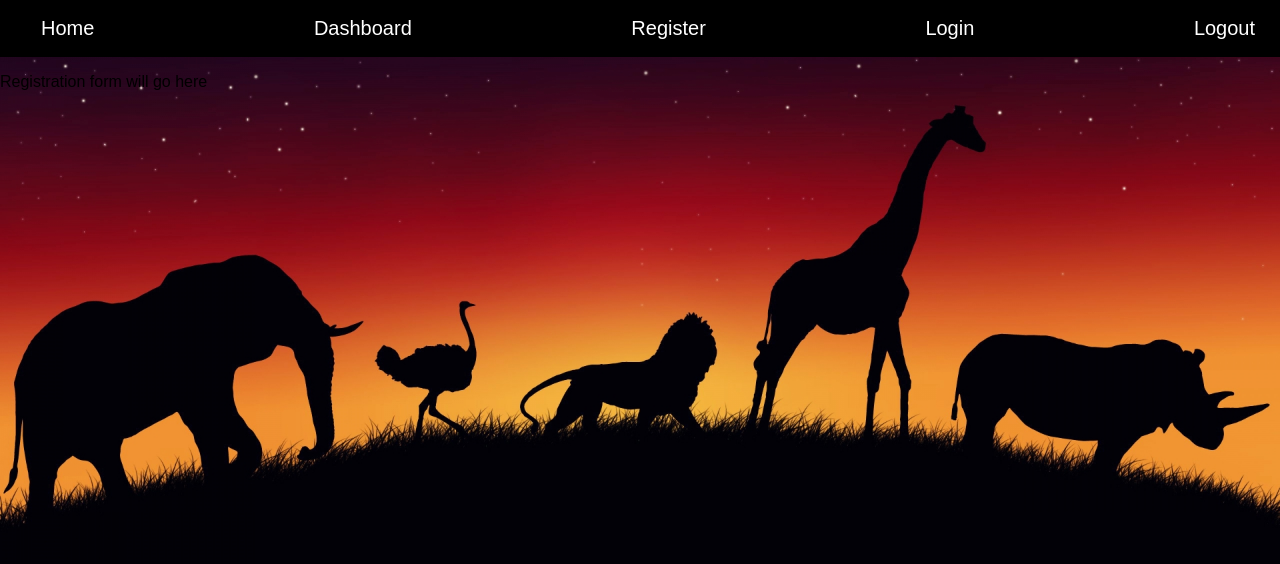
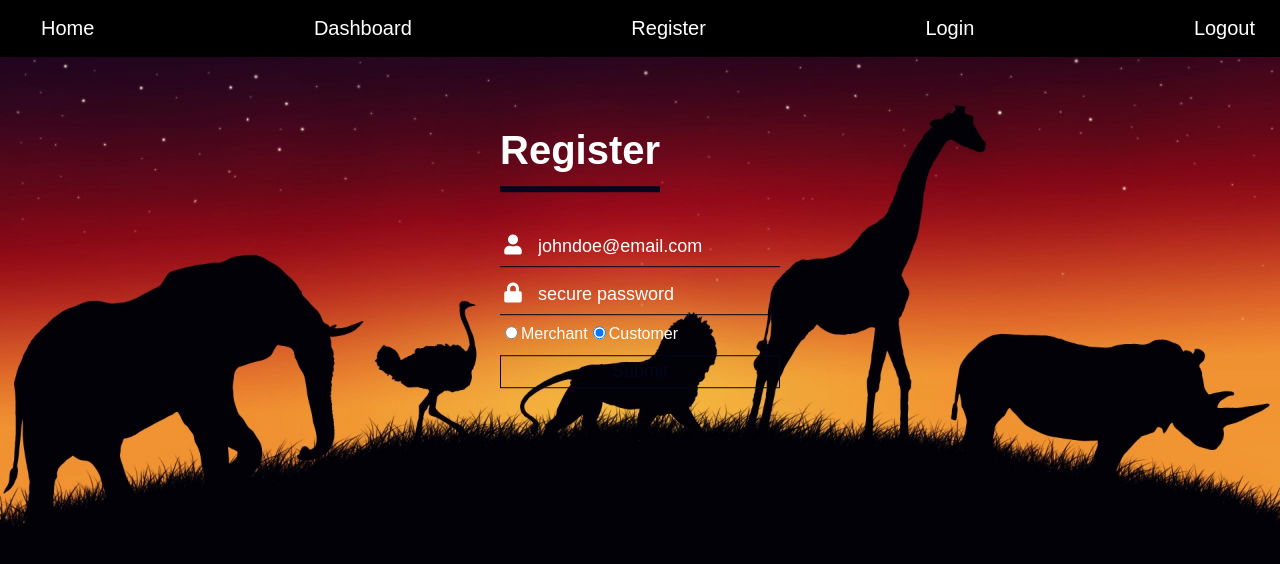
Before and after one commit to BW-AfricanMarketplace-TT32/front-end, a React (Create React App) app: page /register in a window 1280 px wide. Shown: the top 564 px of the page. Built offline with nearby package versions, Linux system fonts and the light colour scheme.

Commit message:
added registration form

```diff
--- a/src/App.js
+++ b/src/App.js
@@ -10,7 +10,9 @@ import * as yup from "yup";
 import loginschema from "./validation/loginschema";
 import Register from "./components/Register";
 import { axiosWithAuth } from "./auth/axiosWithAuth";
+import registerschema from './validation/registerschema';
 
+//login form initial
 const initialLoginValues = {
   email: "",
   password: ""
@@ -20,11 +22,28 @@ const initialLoginErrors = {
   password: ""
 };
 
+//register form initial
+const initialRegisterValues = {
+  email: "",
+  password: "",
+  admin: '0',
+};
+const initialRegisterErrors = {
+  email: "",
+  password: "",
+  main: "",
+};
+
 function App() {
   const [loginValues, setLoginValues] = useState(initialLoginValues);
   const [loginErrors, setLoginErrors] = useState(initialLoginErrors);
   const [loginDisabled, setLoginDisabled] = useState(true);
+  const [registerValues, setRegisterValues] = useState(initialRegisterValues);
+  const [registerErrors, setRegisterErrors] = useState(initialRegisterErrors);
+  const [registerDisabled, setRegisterDisabled] = useState(true);
 
+
+  //log-in form functions
   useEffect(() => {
     loginschema.isValid(loginValues).then(valid => setLoginDisabled(!valid));
   }, [loginValues]);
@@ -67,6 +86,40 @@ function App() {
     });
   };
 
+  //register form functions
+  useEffect(() => {
+    registerschema.isValid(registerValues).then(valid => setRegisterDisabled(!valid));
+  }, [registerValues]);
+
+  const registerSubmit = e => {
+    e.preventDefault();
+  };
+
+  const registerChange = e => {
+    const { name, value } = e.target;
+
+    yup
+      .reach(registerschema, name)
+      .validate(value)
+      .then(() => {
+        setRegisterErrors({
+          ...registerErrors,
+          [name]: ""
+        });
+      })
+      .catch(err => {
+        setRegisterErrors({
+          ...registerErrors,
+          [name]: err.errors[0]
+        });
+      });
+
+    setRegisterValues({
+      ...registerValues,
+      [name]: value
+    });
+  };
+
   return (
     <>
       <Switch>
@@ -83,7 +136,15 @@ function App() {
         <Route exact path="/">
           <Homepage />
         </Route>
-        <Route path="/register" component={Register} />
+        <Route path="/register">
+          <Register
+            values={registerValues}
+            submit={registerSubmit}
+            change={registerChange}
+            errors={registerErrors}
+            disabled={registerDisabled}
+          />
+        </Route>
         <PrivateRoute path="/dashboard" component={Dashboard} />
       </Switch>
     </>
--- a/src/components/Register.js
+++ b/src/components/Register.js
@@ -1,11 +1,72 @@
 import React from "react";
 import Navbar from "../components/Navbar";
 
-export default function Register() {
+export default function Register(props) {
+  const { submit, values, change, errors, disabled } = props;
+
   return (
     <div>
       <Navbar />
-      <p>Registration form will go here</p>
+      <div className='login-container'>
+        <h1>Register</h1>
+        <form onSubmit={submit}>
+          <div className='input-container'>
+            <i class="fas fa-user"></i>
+            <input
+              type="email"
+              name="email"
+              value={values.email}
+              onChange={change}
+              placeholder='johndoe@email.com'
+            />
+          </div>
+
+          <div className='input-container'>
+            <i class="fas fa-lock"></i>
+            <input
+              type="password"
+              name="password"
+              value={values.password}
+              onChange={change}
+              placeholder='secure password'
+            />
+          </div>
+
+
+          <label>
+            <input
+              type='radio'
+              name='admin'
+              value='1'
+              checked={values.admin === '1'}
+              onChange={change}
+            />
+            Merchant
+          </label>
+
+          <label>
+          <input
+              type='radio'
+              name='admin'
+              value='0'
+              checked={values.admin === '0'}
+              onChange={change}
+            />
+            Customer
+          </label>
+
+          {/* Errors */}
+          <div className="error">{errors.email}</div>
+          <div className="error">{errors.password}</div>
+          <div className="error">{errors.admin}</div>
+          <input
+            type="submit"
+            value="Submit"
+            id="submitBtn"
+            disabled={disabled}
+          />
+        </form>
+      </div>
     </div>
   );
 }
--- /dev/null
+++ b/src/validation/registerschema.js
@@ -0,0 +1,14 @@
+import * as yup from 'yup';
+
+export default yup.object().shape({
+  email: yup
+    .string()
+    .required('Email address is required'),
+  password: yup
+    .string()
+    .required('Password is required')
+    .min(8, 'Password must be at least 8 characters'),
+  admin: yup
+    .string()
+    .oneOf(['0', '1'], 'Please select your role.')
+})
```
Also changed, not shown: 2 other files (tests, documents, lock files or other folders).
